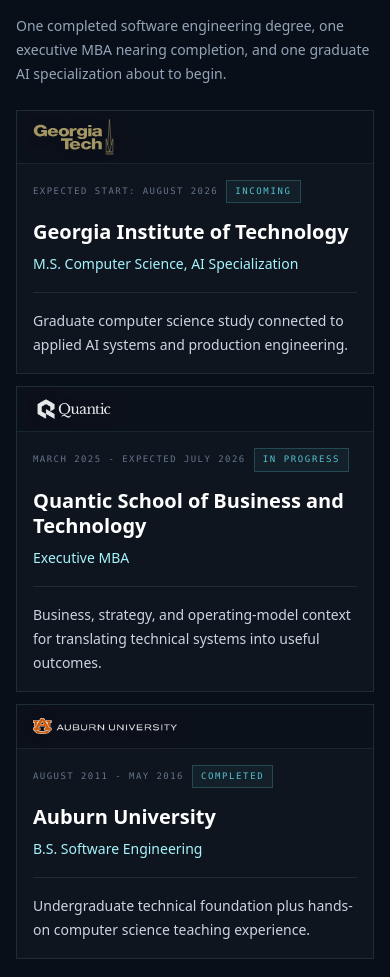
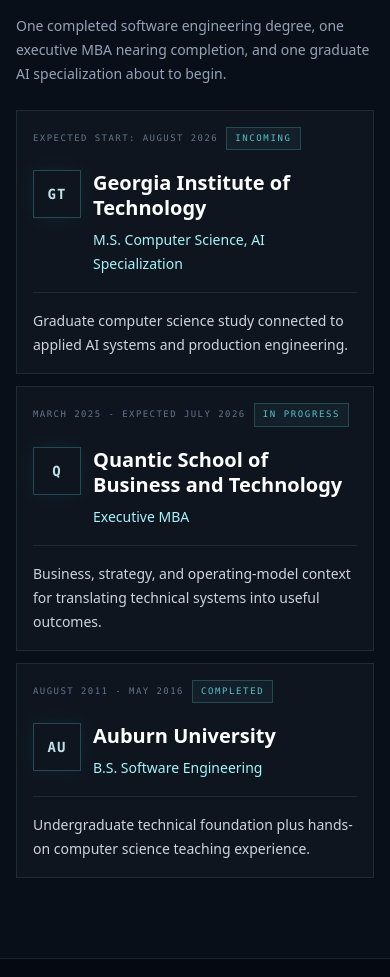
Before and after one commit to john-carroll-sw/john-carroll-sw.github.io, a Next.js app: page / in a window 390 px wide. Shown: the part 9409-10386 px from the top of the page. Built offline with nearby package versions, Linux system fonts and the light colour scheme; no server answers.

Commit message:
Refine mobile education cards

```diff
--- a/components/portfolio-v2-sections.tsx
+++ b/components/portfolio-v2-sections.tsx
@@ -91,6 +91,12 @@ const educationStatusLabels: Record<string, string> = {
   "Auburn University": "Completed",
   "Georgia Institute of Technology": "Incoming",
   "Quantic School of Business and Technology": "In progress",
+}
+
+const educationMobileMarks: Record<string, string> = {
+  "Auburn University": "AU",
+  "Georgia Institute of Technology": "GT",
+  "Quantic School of Business and Technology": "Q",
 }
 
 export function ProfileDossier() {
@@ -440,22 +446,6 @@ export function ExperienceSection() {
             {education.map(({ institution, date, meta, detail, logo }) => (
               <article key={institution} className="border border-cyan-200/10 bg-white/[0.025] p-4 sm:p-5 lg:p-0">
                 <div className="grid min-h-0 gap-4 lg:min-h-40 lg:grid-cols-[13rem_minmax(28rem,1.36fr)_minmax(0,0.9fr)] lg:items-stretch lg:gap-0 xl:grid-cols-[14rem_minmax(32rem,1.34fr)_minmax(0,0.86fr)]">
-                  <a
-                    aria-label={`Visit ${institution} website`}
-                    className="-mx-4 -mt-4 flex min-h-11 items-center justify-start border-b border-cyan-200/10 bg-slate-950/25 px-4 py-2 opacity-90 transition duration-200 hover:opacity-100 focus:outline-none focus-visible:ring-2 focus-visible:ring-cyan-200/70 sm:-mx-5 sm:-mt-5 sm:px-5 lg:hidden"
-                    href={logo.href}
-                    rel="noreferrer"
-                    target="_blank"
-                  >
-                    <img
-                      src={logo.src}
-                      alt={logo.alt}
-                      className={cn(
-                        "min-w-0 object-contain drop-shadow-[0_1px_8px_rgba(0,0,0,0.55)]",
-                        educationLogoClassNames[institution],
-                      )}
-                    />
-                  </a>
                   <div className="min-w-0 lg:col-start-2 lg:row-start-1 lg:flex lg:min-h-40 lg:flex-col lg:justify-center lg:p-6 xl:p-7">
                     <div className="flex flex-wrap items-center gap-2">
                       <p className="font-mono text-[9px] uppercase tracking-[0.16em] text-slate-500 sm:text-[10px] sm:tracking-[0.18em]">{date}</p>
@@ -463,10 +453,23 @@ export function ExperienceSection() {
                         {educationStatusLabels[institution]}
                       </p>
                     </div>
-                    <h3 className="mt-4 text-xl font-semibold leading-tight text-white sm:text-2xl lg:mt-5 lg:whitespace-nowrap lg:text-[1.35rem] xl:text-[1.45rem] 2xl:text-[1.6rem]">
-                      {institution}
-                    </h3>
-                    <p className="mt-2 text-sm leading-6 text-cyan-200 sm:text-base lg:mt-3">{meta}</p>
+                    <div className="mt-5 flex min-w-0 items-start gap-3 sm:gap-4 lg:mt-5 lg:block">
+                      <a
+                        aria-label={`Visit ${institution} website`}
+                        className="education-mobile-mark flex h-12 w-12 shrink-0 items-center justify-center border border-cyan-300/25 bg-cyan-300/8 font-mono text-sm font-semibold uppercase tracking-[0.08em] text-cyan-100/90 shadow-[0_0_22px_rgba(34,211,238,0.07)] transition duration-200 hover:border-cyan-300/45 hover:bg-cyan-300/12 focus:outline-none focus-visible:ring-2 focus-visible:ring-cyan-200/70 sm:h-14 sm:w-14 sm:text-base lg:hidden"
+                        href={logo.href}
+                        rel="noreferrer"
+                        target="_blank"
+                      >
+                        {educationMobileMarks[institution]}
+                      </a>
+                      <div className="min-w-0">
+                        <h3 className="text-xl font-semibold leading-tight text-white sm:text-2xl lg:whitespace-nowrap lg:text-[1.35rem] xl:text-[1.45rem] 2xl:text-[1.6rem]">
+                          {institution}
+                        </h3>
+                        <p className="mt-2 text-sm leading-6 text-cyan-200 sm:text-base lg:mt-3">{meta}</p>
+                      </div>
+                    </div>
                   </div>
                   <a
                     aria-label={`Visit ${institution} website`}
```
